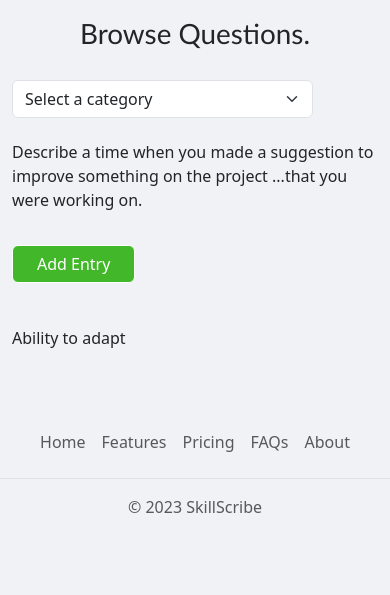
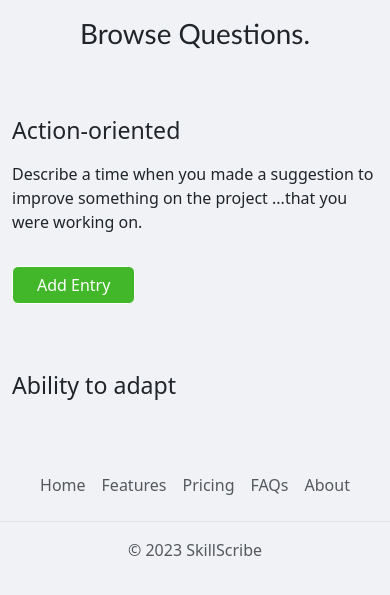
Before and after one commit to ldettorre/SkillScribe, a Django app: page /questions/ in a window 390 px wide. Shown: the part 56-651 px from the top of the page. Run offline with Django 4.2, Linux system fonts and the light colour scheme; data comes from the database, SQL or seed files in the repository.

Commit message:
Updated the category-dropdown element on the questions page as it was not contributing to a good UI experiece on mobile. Relevant code has been commented out temporarily while it is reviewed

```diff
--- a/entries/templates/entries/questions.html
+++ b/entries/templates/entries/questions.html
@@ -6,7 +6,7 @@
 </div>
 
 <!-- Category Dropdown Selection -->
-<div class="row">
+<!-- <div class="row">
     <div class="col-10 mx-auto category-dropdown" id="category-dropdown">
         <select class="form-select" id="dropdown-selection" aria-label="">
             <option selected value="reset">Select a category</option>
@@ -15,7 +15,7 @@
             {% endfor %}
         </select>
     </div>
-</div>
+</div> -->
 <!-- End of Category Dropdown Selection -->
 
 <!-- Category Side Panel -->
@@ -37,7 +37,7 @@
     <div class="col-lg-9 col-md-8">
     {% for category in categories %}
         <div class="row question-content" id="content-top">
-            <p class="category-name" id="{{ category.name }}">{{ category.name }}</p>
+            <h3 class="category-name" id="{{ category.name }}">{{ category.name }}</h3>
             {% for question in category.behaviouralquestion_set.all %}
             <div class="col-sm-9 question-div">
             <p>{{ question.title }}</p>
--- a/static/css/style.css
+++ b/static/css/style.css
@@ -114,6 +114,12 @@
     font-family: 'Trebuchet MS', 'Lucida Sans Unicode', 'Lucida Grande', 'Lucida Sans', Arial, sans-serif;
 }
 
+/* @media screen and (max-width: 767px) {
+    .questions-title{
+        display:none;
+    }
+} */
+
 .category-name {
     font-weight: 500;
 }
@@ -127,13 +133,13 @@
 .question-content {
     /* margin: 2vh 0 2vh 0; */
     padding: 2vh 0 2vh 0;
+    margin-top:3vh;
 }
-
 
 .category-dropdown {
     margin-top: 5px;
     margin-bottom: 5px;
-    position: fixed;
+    position:fixed;
 }
 
 .question-div {
--- a/static/js/scripts.js
+++ b/static/js/scripts.js
@@ -1,21 +1,23 @@
 $(document).ready(function() {
 
+    // Commented out the category-dropdown related code as it is currently under
+    // review for a better UI experience.
     function showCategorySelectElement() {
         if ($(window).width() <= 768) {
             document.getElementById('category-column').hidden = true
-            document.getElementById('category-dropdown').hidden = false
+            // document.getElementById('category-dropdown').hidden = false
         }
         else{
             document.getElementById('category-column').hidden = false
-            document.getElementById('category-dropdown').hidden = true
+        //     document.getElementById('category-dropdown').hidden = true
         }
     }
 
-    $('#dropdown-selection').change(function() {
-        var selection = $(this).val();
-        var selectedCategory = document.getElementById(selection);
-        selectedCategory.scrollIntoView();
-    });
+    // $('#dropdown-selection').change(function() {
+    //     var selection = $(this).val();
+    //     var selectedCategory = document.getElementById(selection);
+    //     selectedCategory.scrollIntoView();
+    // });
 
 
     showCategorySelectElement();
```
Also changed, not shown: 2 other files.
